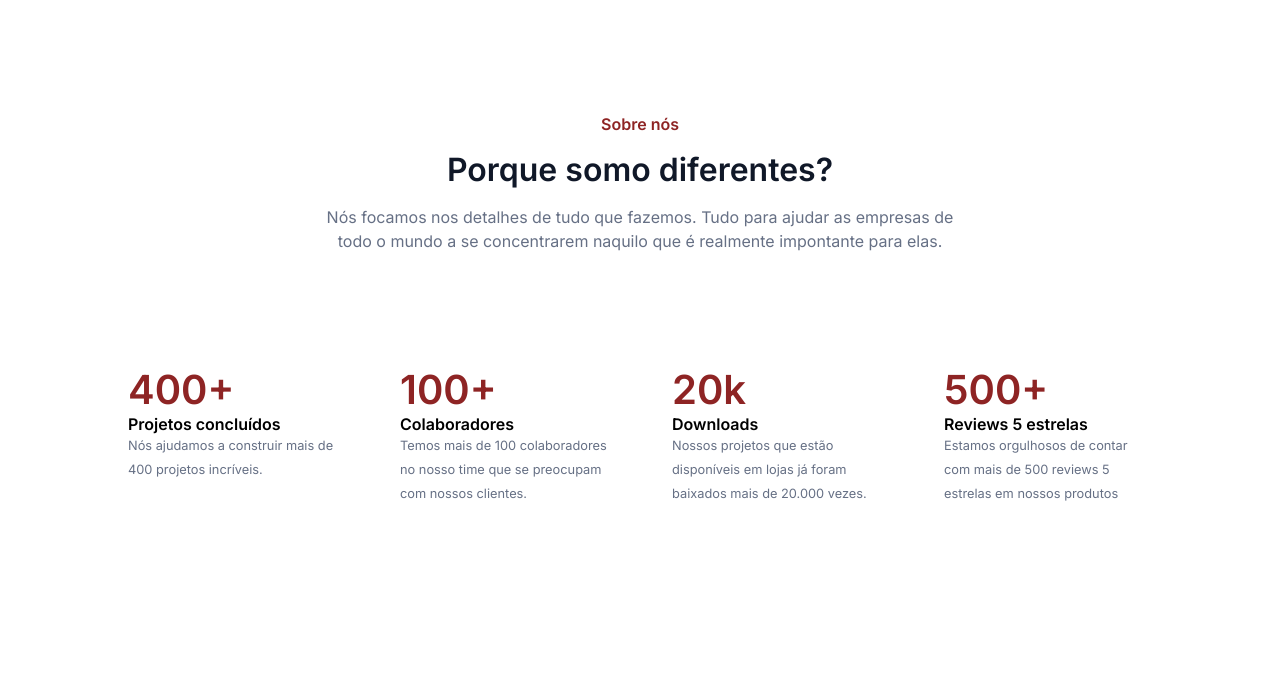
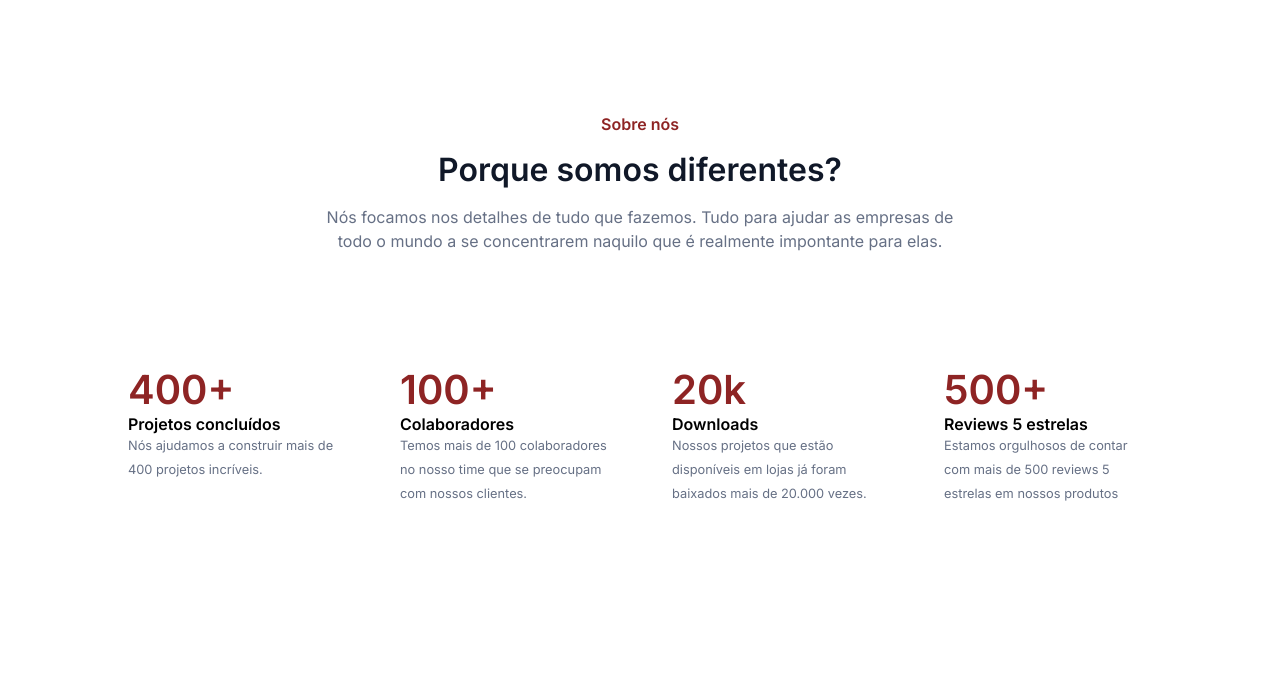
Before and after one commit to paulorag/OptimusTech, a plain HTML site: page index.html in a window 1280 px wide. Shown: the part 73-752 px from the top of the page. Drawn offline with Linux system fonts and the light colour scheme.

Commit message:
Update index.html

```diff
--- a/index.html
+++ b/index.html
@@ -36,7 +36,7 @@
     <main>
         <div class="about-us">
             <span>Sobre nós</span>
-            <h1>Porque somo diferentes?</h1>
+            <h1>Porque somos diferentes?</h1>
             <p>Nós focamos nos detalhes de tudo que fazemos. Tudo para ajudar as empresas de todo o mundo a se
                 concentrarem naquilo que é realmente impontante para elas.</p>
         </div>
```
